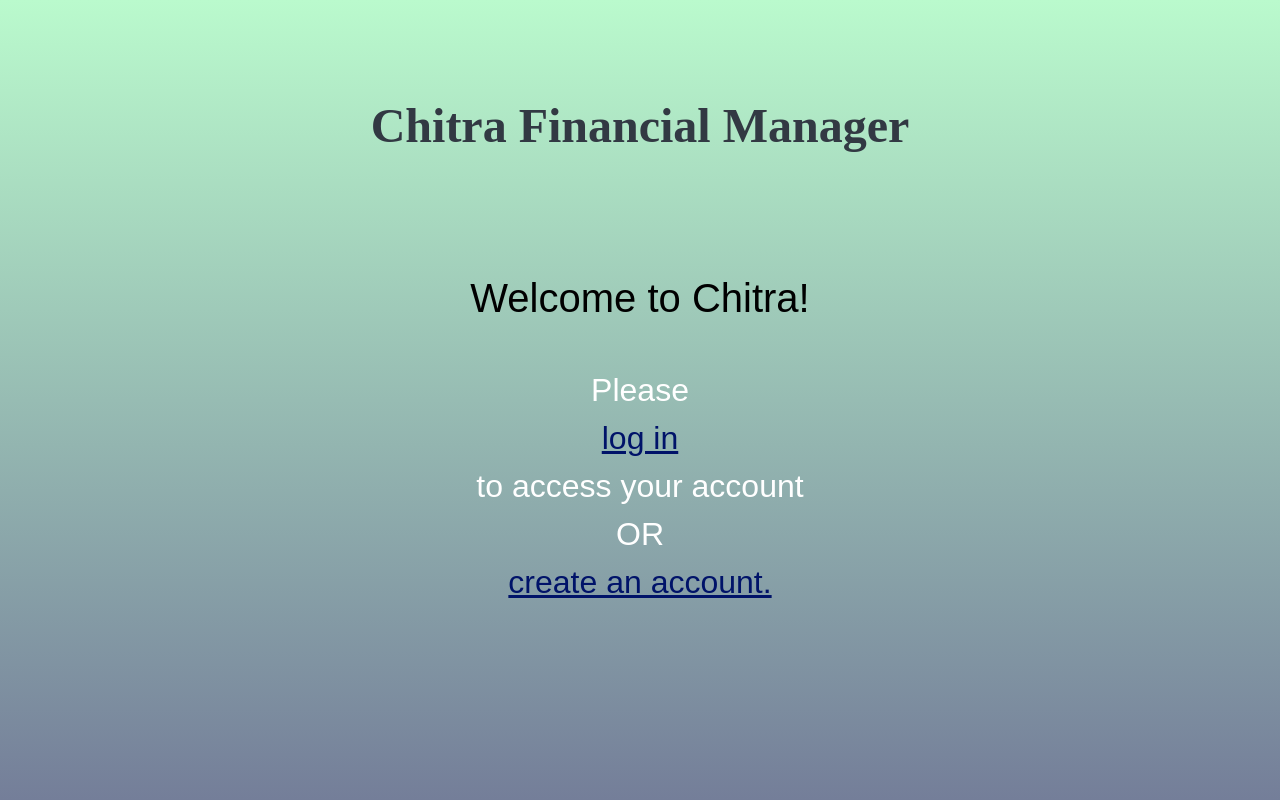
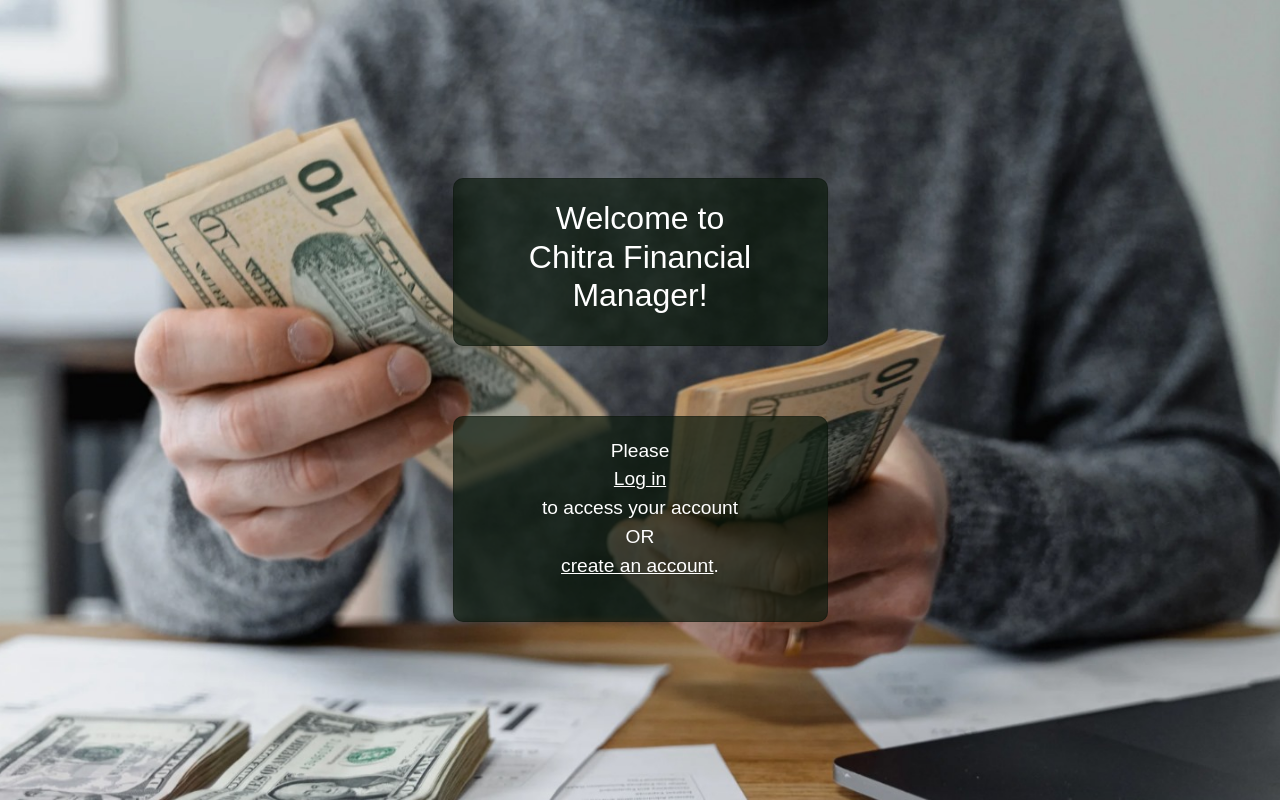
Before and after one commit to tudor1610/Chitra_Financial_Manager, a Flask app: page / in a window 1280 px wide. Run offline with Flask 3, Linux system fonts and the light colour scheme; some libraries are stand-ins or nearby versions.

Commit message:
Fixed design for first 3 pages

```diff
--- a/public/style.css
+++ b/public/style.css
@@ -61,6 +61,32 @@ header {
 .login-button:hover {
   background-color: #000000;
 }
+
+
+.signup-box {
+  margin-top: 1px;
+  padding: 10px;
+}
+
+.signup-box h2 {
+  margin-bottom: 15px;
+}
+
+  .signup-box form {
+    margin-top: 0;
+  }
+
+  .signup-box label {
+    margin-bottom: 5px;
+  }
+
+  .signup-box input {
+    margin-bottom: 10px;
+  }
+
+  .signup-box footer {
+    margin-top: 7px;
+  }
 
 .container {
   text-align: center;
@@ -144,6 +170,42 @@ main.container {
   box-shadow: 0 4px 8px rgba(0, 0, 0, 0.2); /* Adds a subtle shadow */
 }
 
+.form-label {
+    font-size: 1.5rem;
+}
+
+.form-control {
+    font-size: 1.2rem;
+    padding: 5px; /* Optional: adjust padding for better appearance */
+}
+
+.btn-primary {
+    font-size: 1.2rem;
+    padding: 10px 20px; /* Optional: adjust padding */
+}
+
+/* Reduce space below the Login title */
+.main-title {
+    margin-bottom: 5px;
+}
+
+  /* Reduce space around the form */
+.login-form {
+    margin-top: 0;
+    padding-top: 0;
+}
+
+  /* Adjust padding for the login container */
+.login-container {
+    padding-top: 20px; /* Reduce top padding */
+    padding-bottom: 20px; /* Reduce bottom padding */
+}
+
+  /* Optional: Control spacing between form elements */
+.mb-3 {
+    margin-bottom: 10px;
+}
+
 .content-box {
   background: none;
   padding: 10px 20px;
@@ -161,7 +223,7 @@ main.container {
 
 h1.main-title {
   color: #000000;
-  padding-bottom: 0.4em;
+  padding-bottom: 0.2em;
   margin-top: 1rem;
-  margin-bottom: 0.7em;
+  margin-bottom: 0.05em;
 }
--- a/templates/default.html
+++ b/templates/default.html
@@ -1,12 +1,74 @@
-{% extends '_base.html' %}
+<!DOCTYPE html>
+<html lang="en">
+<head>
+  <meta charset="UTF-8">
+  <meta name="viewport" content="width=device-width, initial-scale=1.0">
+  <title>Home Page</title>
+  <link href="./public/bootstrap/css/bootstrap.min.css" rel="stylesheet">
+  <link rel="stylesheet" type="text/css" href="./public/style.css">
+  <style>
+    /* Inline CSS for now; move to style.css later */
+    body {
+      margin: 0;
+      padding: 0;
+      background: url('../public/images/default_bkg.jpg');
+      background-size: cover;
+      background-position: center;
+      background-attachment: fixed;
+      font-family: Arial, sans-serif;
+      height: 100vh;
+      width: 100%;
+    }
 
-{% block content %}
-<br>
-<br>
-<h1 class="main-title text-center">Welcome to Chitra!</h1>
-<p class="text-center" style="font-size: xx-large">
-    Please <br> <a href="/login" style="color:rgb(0, 19, 105)";>log in</a> <br> to access
-	your account <br> OR <br> <a href="/create" style="color:rgb(0, 19, 105)";>create an account.</a>
-</p>
+    .center-content {
+      display: flex;
+      flex-direction: column;
+      align-items: center;
+      justify-content: center;
+      height: 100vh;
+      text-align: center;
+      gap: 50px;
+      position: relative;
+    }
 
-{% endblock content %}
+    .card {
+      background: rgba(12, 26, 13, 0.7);
+      border-radius: 10px;
+      padding: 20px;
+      margin: 10px;
+      width: 375px;
+    }
+
+    .card h1 {
+      font-size: 2rem;
+      margin-bottom: 10px;
+      color: #ffffff;
+    }
+
+    .card p {
+      font-size: 1.2rem;
+      margin-bottom: 20px;
+      color: #ffffff;
+    }
+
+    .card a {
+      color: #ffffff;
+      text-decoration: underline;
+    }
+
+    .card a:hover {
+      color: aliceblue;
+    }
+  </style>
+</head>
+<body>
+  <div class="center-content">
+    <div class="card">
+        <h1>Welcome to <br> Chitra Financial<br> Manager!</h1>
+    </div>
+    <div class="card">
+      <p>Please<br> <a href="/login">Log in</a><br> to access your account<br> OR<br> <a href="/create">create an account</a>.</p>
+    </div>
+  </div>
+</body>
+</html>
```
Also changed, not shown: templates/create_account.html (+35 -11 lines), instance/users.db, public/images/default_bkg.jpg (added).
